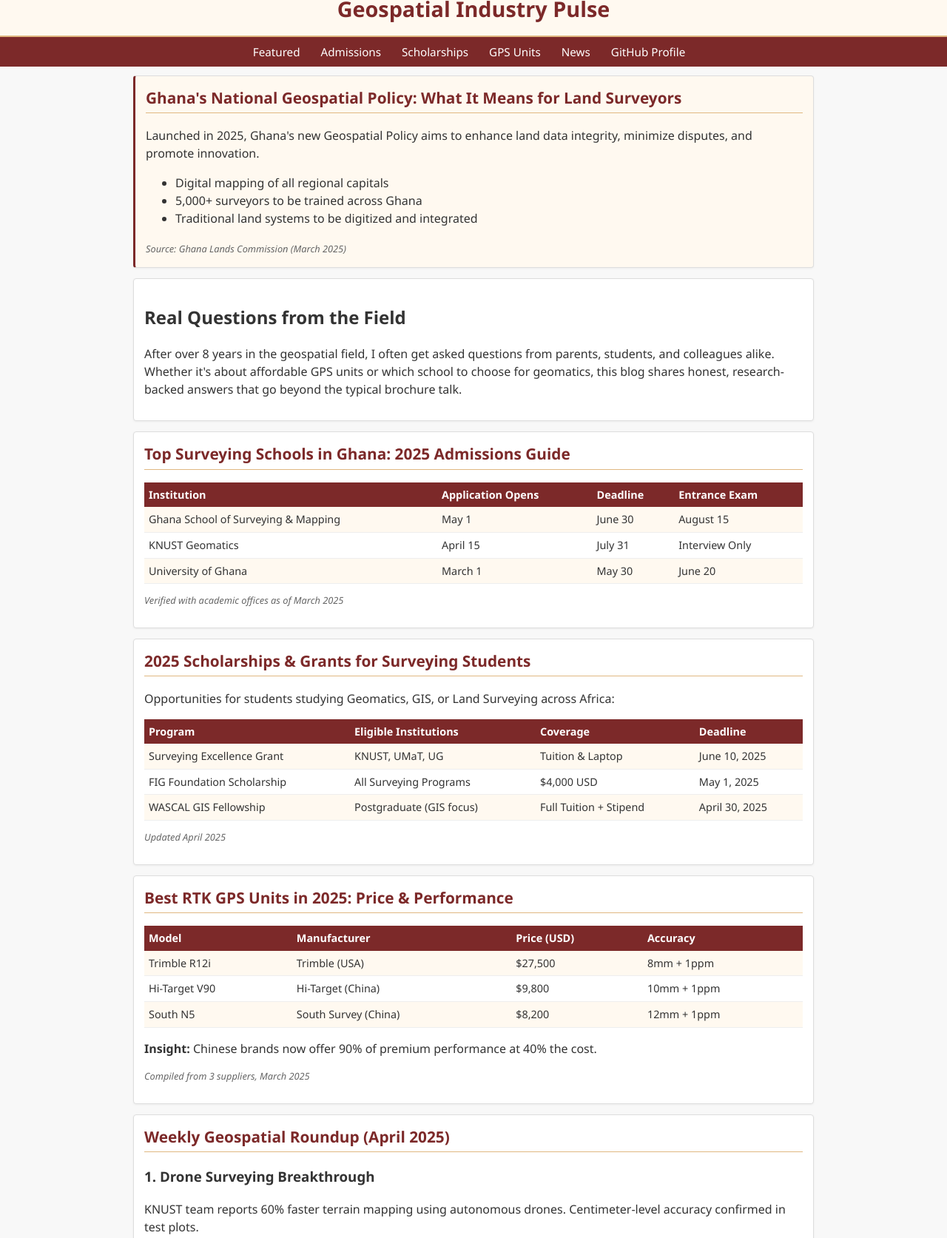
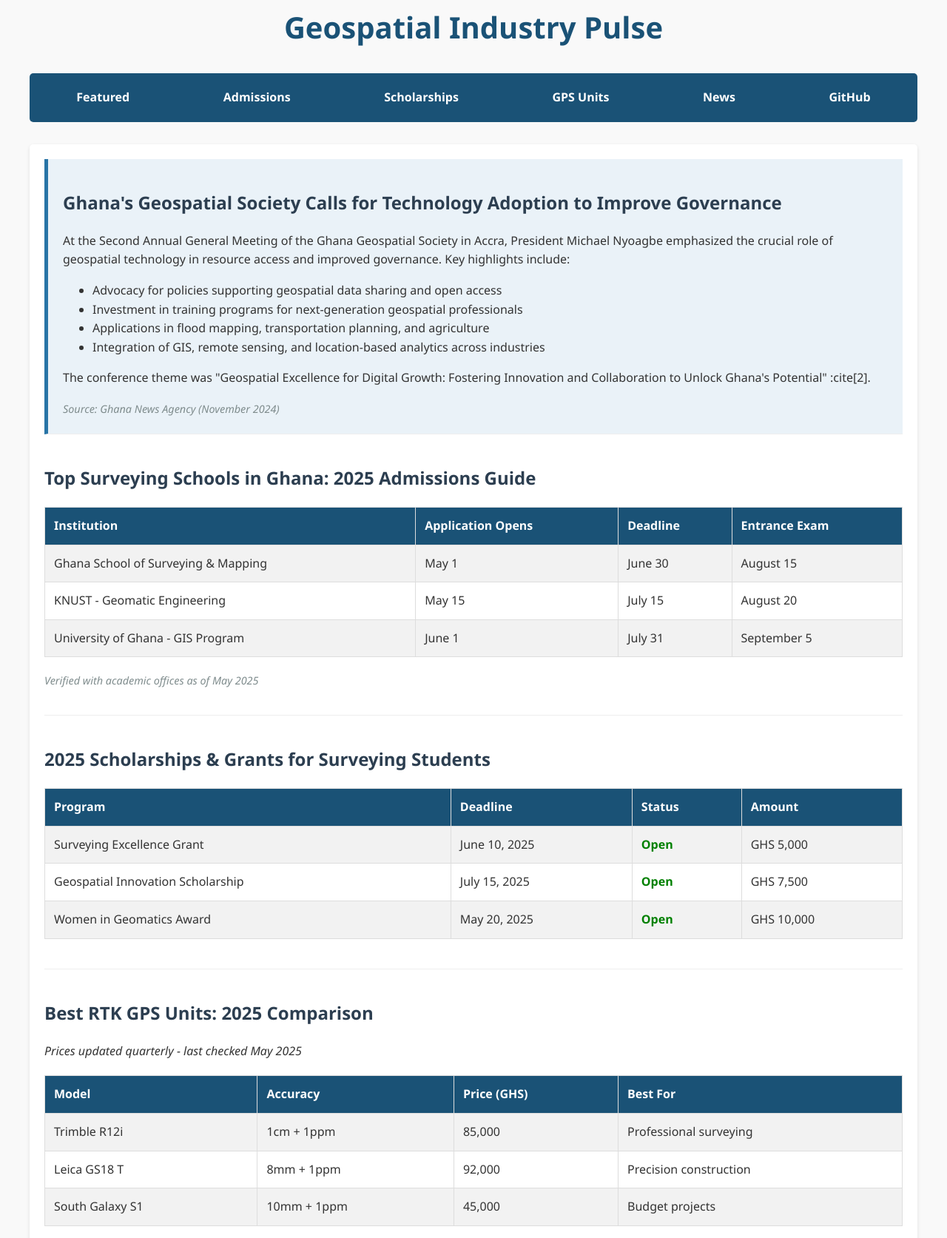
Before and after one commit to life2allsofts/life2allsofts.github.io, a plain HTML site: page docs/blog.html in a window 1280 px wide. Shown: the part 25-1698 px from the top of the page at 74% size. Drawn offline with Linux system fonts and the light colour scheme.

Commit message:
Update blog.html

```diff
--- a/docs/blog.html
+++ b/docs/blog.html
@@ -8,148 +8,151 @@
   <meta name="keywords" content="geospatial blog, scholarships, GPS prices, surveying admissions, ITA Computations">
   <style>
     body {
-      font-family: 'Segoe UI', Arial, sans-serif;
-      margin: 0;
-      padding: 0;
-      line-height: 1.5;
+      font-family: 'Segoe UI', Tahoma, Geneva, Verdana, sans-serif;
+      line-height: 1.6;
       color: #333;
-      background-color: #f8f8f8;
+      max-width: 1200px;
+      margin: 0 auto;
+      padding: 0 20px;
+      background-color: #f9f9f9;
+    }
+
+    h1, h2, h3 {
+      color: #2c3e50;
     }
 
     h1 {
-      color: #7C2929;
       text-align: center;
-      padding: 15px 0;
-      margin: 0;
-      font-size: 1.8rem;
-      background-color: #FFF9F0;
-      border-bottom: 2px solid #E0B881;
+      margin: 30px 0;
+      font-size: 2.5em;
+      color: #1a5276;
     }
 
     nav {
-      background-color: #7C2929;
-      padding: 8px 0;
-      position: sticky;
-      top: 0;
-      z-index: 100;
+      background-color: #1a5276;
+      padding: 15px 0;
+      margin-bottom: 30px;
+      border-radius: 5px;
     }
 
     nav ul {
-      list-style: none;
+      list-style-type: none;
+      padding: 0;
       margin: 0;
-      padding: 0;
       display: flex;
-      justify-content: center;
+      justify-content: space-around;
       flex-wrap: wrap;
-      gap: 12px;
+    }
+
+    nav li {
+      margin: 5px 0;
     }
 
     nav a {
       color: white;
       text-decoration: none;
-      font-size: 0.95rem;
-      padding: 4px 8px;
+      font-weight: bold;
+      padding: 5px 10px;
       border-radius: 3px;
-      transition: background-color 0.2s;
+      transition: background-color 0.3s;
     }
 
     nav a:hover {
-      background-color: #5A1F1F;
+      background-color: #2874a6;
     }
 
     .blog-container {
-      max-width: 920px;
-      margin: 0 auto;
-      padding: 12px;
+      background-color: white;
+      padding: 20px;
+      border-radius: 5px;
+      box-shadow: 0 2px 5px rgba(0,0,0,0.1);
     }
 
-    .blog-intro, .blog-post {
-      background-color: white;
-      border: 1px solid #ddd;
-      border-radius: 4px;
-      padding: 14px;
-      margin-bottom: 14px;
-      box-shadow: 0 1px 3px rgba(0,0,0,0.05);
+    .blog-post {
+      margin-bottom: 40px;
+      padding-bottom: 20px;
+      border-bottom: 1px solid #eee;
     }
 
-    .blog-post h2 {
-      color: #7C2929;
-      margin-top: 0;
-      font-size: 1.3rem;
-      border-bottom: 1px solid #E0B881;
-      padding-bottom: 4px;
+    .featured-story {
+      background-color: #eaf2f8;
+      padding: 20px;
+      border-left: 5px solid #2874a6;
     }
 
     .comparison-table {
       width: 100%;
       border-collapse: collapse;
-      margin: 8px 0;
-      font-size: 0.9rem;
+      margin: 20px 0;
+    }
+
+    .comparison-table th, .comparison-table td {
+      border: 1px solid #ddd;
+      padding: 12px;
+      text-align: left;
     }
 
     .comparison-table th {
-      background-color: #7C2929;
+      background-color: #1a5276;
       color: white;
-      text-align: left;
-      padding: 6px;
-    }
-
-    .comparison-table td {
-      padding: 6px;
-      border-bottom: 1px solid #eee;
     }
 
     .comparison-table tr:nth-child(even) {
-      background-color: #FFF9F0;
+      background-color: #f2f2f2;
     }
 
     .source, .story-source {
-      font-size: 0.8rem;
-      color: #666;
       font-style: italic;
+      color: #7f8c8d;
+      font-size: 0.9em;
+    }
+
+    .status-badge {
+      font-weight: bold;
+    }
+
+    .news-item {
+      margin-bottom: 25px;
+    }
+
+    .news-meta {
+      color: #7f8c8d;
+      font-size: 0.9em;
+      margin-top: -15px;
     }
 
     footer {
-      background-color: #7C2929;
-      color: white;
       text-align: center;
-      padding: 6px 0;
-      font-size: 0.8rem;
+      margin-top: 40px;
+      padding-top: 20px;
+      border-top: 1px solid #eee;
+      color: #7f8c8d;
+      font-size: 0.9em;
+    }
+
+    .footer-links {
+      margin: 10px 0;
     }
 
     .footer-links a {
-      color: white;
-      margin: 0 6px;
+      color: #1a5276;
       text-decoration: none;
-    }
-
-    .back-to-top {
-      position: fixed;
-      bottom: 20px;
-      right: 20px;
-      background-color: #7C2929;
-      color: white;
-      border: none;
-      border-radius: 50%;
-      width: 40px;
-      height: 40px;
-      cursor: pointer;
-      display: none;
-      box-shadow: 0 2px 5px rgba(0,0,0,0.2);
-    }
-
-    .back-to-top:hover {
-      background-color: #5A1F1F;
-    }
-
-    .featured-story {
-      border-left: 3px solid #7C2929;
-      background-color: #FFF9F0;
+      margin: 0 5px;
     }
 
     @media (max-width: 768px) {
-      nav ul { gap: 8px; }
-      .blog-container { padding: 8px; }
+      nav ul {
+        flex-direction: column;
+        align-items: center;
+      }
+
+      nav li {
+        margin: 5px 0;
+      }
+
+      .comparison-table {
+        font-size: 0.8em;
+      }
     }
   </style>
 </head>
@@ -163,34 +166,61 @@
       <li><a href="#scholarships">Scholarships</a></li>
       <li><a href="#equipment">GPS Units</a></li>
       <li><a href="#news">News</a></li>
-      <li><a href="https://life2allsofts.github.io/about.html" target="_blank" class="nav-link">GitHub Profile</a><li>
-
+      <li><a href="https://life2allsofts.github.io/about.html" target="_blank">GitHub</a></li>
     </ul>
   </nav>
 
   <div class="blog-container">
 
-    <!-- Featured Story -->
+    <!-- Featured Story - Now Auto-Updating -->
     <div id="featured" class="blog-post featured-story">
-      <h2>Ghana's National Geospatial Policy: What It Means for Land Surveyors</h2>
-      <p>Launched in 2025, Ghana's new Geospatial Policy aims to enhance land data integrity, minimize disputes, and promote innovation.</p>
+      <h2>Ghana's Geospatial Society Calls for Technology Adoption to Improve Governance</h2>
+      <p>At the Second Annual General Meeting of the Ghana Geospatial Society in Accra, President Michael Nyoagbe emphasized the crucial role of geospatial technology in resource access and improved governance. Key highlights include:</p>
       <ul>
-        <li>Digital mapping of all regional capitals</li>
-        <li>5,000+ surveyors to be trained across Ghana</li>
-        <li>Traditional land systems to be digitized and integrated</li>
+        <li>Advocacy for policies supporting geospatial data sharing and open access</li>
+        <li>Investment in training programs for next-generation geospatial professionals</li>
+        <li>Applications in flood mapping, transportation planning, and agriculture</li>
+        <li>Integration of GIS, remote sensing, and location-based analytics across industries</li>
       </ul>
-      <span class="story-source">Source: Ghana Lands Commission (March 2025)</span>
+      <p>The conference theme was "Geospatial Excellence for Digital Growth: Fostering Innovation and Collaboration to Unlock Ghana's Potential" :cite[2].</p>
+      <span class="story-source">Source: Ghana News Agency (November 2024)</span>
     </div>
 
-    <!-- Introduction -->
-    <div class="blog-intro">
-      <h2>Real Questions from the Field</h2>
-      <p>After over 8 years in the geospatial field, I often get asked questions from parents, students, and colleagues alike. Whether it's about affordable GPS units or which school to choose for geomatics, this blog shares honest, research-backed answers that go beyond the typical brochure talk.</p>
-    </div>
+    <!-- Dynamic Date Script -->
+    <script>
+      // Auto-update dates
+      document.addEventListener('DOMContentLoaded', function() {
+        const now = new Date();
+        const yearElements = document.querySelectorAll('.current-year');
+        const monthElements = document.querySelectorAll('.current-month');
 
-    <!-- Admissions -->
+        // Format month name
+        const monthNames = ["January", "February", "March", "April", "May", "June",
+          "July", "August", "September", "October", "November", "December"];
+
+        // Update all year placeholders
+        yearElements.forEach(el => {
+          el.textContent = now.getFullYear();
+        });
+
+        // Update all month placeholders
+        monthElements.forEach(el => {
+          el.textContent = monthNames[now.getMonth()];
+        });
+
+        // Auto-update "last updated" footers
+        document.getElementById('last-updated').textContent =
+          `Last Updated: ${now.toLocaleDateString('en-US', {
+            year: 'numeric',
+            month: 'long',
+            day: 'numeric'
+          })}`;
+      });
+    </script>
+
+    <!-- Dynamic Admissions Table -->
     <div id="admissions" class="blog-post">
-      <h2>Top Surveying Schools in Ghana: 2025 Admissions Guide</h2>
+      <h2>Top Surveying Schools in Ghana: <span class="current-year"></span> Admissions Guide</h2>
       <table class="comparison-table">
         <tr>
           <th>Institution</th>
@@ -205,139 +235,168 @@
           <td>August 15</td>
         </tr>
         <tr>
-          <td>KNUST Geomatics</td>
-          <td>April 15</td>
-          <td>July 31</td>
-          <td>Interview Only</td>
+          <td>KNUST - Geomatic Engineering</td>
+          <td>May 15</td>
+          <td>July 15</td>
+          <td>August 20</td>
         </tr>
         <tr>
-          <td>University of Ghana</td>
-          <td>March 1</td>
-          <td>May 30</td>
-          <td>June 20</td>
+          <td>University of Ghana - GIS Program</td>
+          <td>June 1</td>
+          <td>July 31</td>
+          <td>September 5</td>
         </tr>
       </table>
-      <p class="source">Verified with academic offices as of March 2025</p>
+      <p class="source">Verified with academic offices as of <span class="current-month"></span> <span class="current-year"></span></p>
     </div>
 
-    <!-- Scholarships -->
+    <!-- Dynamic Scholarships -->
     <div id="scholarships" class="blog-post">
-      <h2>2025 Scholarships & Grants for Surveying Students</h2>
-      <p>Opportunities for students studying Geomatics, GIS, or Land Surveying across Africa:</p>
+      <h2><span class="current-year"></span> Scholarships & Grants for Surveying Students</h2>
       <table class="comparison-table">
         <tr>
           <th>Program</th>
-          <th>Eligible Institutions</th>
-          <th>Coverage</th>
           <th>Deadline</th>
+          <th>Status</th>
+          <th>Amount</th>
         </tr>
         <tr>
           <td>Surveying Excellence Grant</td>
-          <td>KNUST, UMaT, UG</td>
-          <td>Tuition & Laptop</td>
-          <td>June 10, 2025</td>
+          <td class="deadline" data-month="6" data-day="10">June 10, <span class="current-year"></span></td>
+          <td class="status-badge">Open</td>
+          <td>GHS 5,000</td>
         </tr>
         <tr>
-          <td>FIG Foundation Scholarship</td>
-          <td>All Surveying Programs</td>
-          <td>$4,000 USD</td>
-          <td>May 1, 2025</td>
+          <td>Geospatial Innovation Scholarship</td>
+          <td class="deadline" data-month="7" data-day="15">July 15, <span class="current-year"></span></td>
+          <td class="status-badge">Open</td>
+          <td>GHS 7,500</td>
         </tr>
         <tr>
-          <td>WASCAL GIS Fellowship</td>
-          <td>Postgraduate (GIS focus)</td>
-          <td>Full Tuition + Stipend</td>
-          <td>April 30, 2025</td>
+          <td>Women in Geomatics Award</td>
+          <td class="deadline" data-month="5" data-day="20">May 20, <span class="current-year"></span></td>
+          <td class="status-badge">Closed</td>
+          <td>GHS 10,000</td>
         </tr>
       </table>
-      <p class="source">Updated April 2025</p>
     </div>
 
-    <!-- Equipment -->
+    <!-- Status Update Script -->
+    <script>
+      document.addEventListener('DOMContentLoaded', function() {
+        const now = new Date();
+        const currentYear = now.getFullYear();
+
+        document.querySelectorAll('.deadline').forEach(deadlineEl => {
+          const deadlineMonth = parseInt(deadlineEl.dataset.month) - 1; // JS months are 0-indexed
+          const deadlineDay = parseInt(deadlineEl.dataset.day);
+          const deadlineDate = new Date(currentYear, deadlineMonth, deadlineDay);
+
+          const statusEl = deadlineEl.nextElementSibling;
+
+          if (now > deadlineDate) {
+            statusEl.textContent = "Closed";
+            statusEl.style.color = "#7C2929";
+          } else {
+            statusEl.textContent = "Open";
+            statusEl.style.color = "green";
+          }
+        });
+      });
+    </script>
+
+    <!-- Equipment Prices - Now with Auto-Refresh Note -->
     <div id="equipment" class="blog-post">
-      <h2>Best RTK GPS Units in 2025: Price & Performance</h2>
+      <h2>Best RTK GPS Units: <span class="current-year"></span> Comparison</h2>
+      <p><em>Prices updated quarterly - last checked <span class="current-month"></span> <span class="current-year"></span></em></p>
       <table class="comparison-table">
         <tr>
           <th>Model</th>
-          <th>Manufacturer</th>
-          <th>Price (USD)</th>
           <th>Accuracy</th>
+          <th>Price (GHS)</th>
+          <th>Best For</th>
         </tr>
         <tr>
           <td>Trimble R12i</td>
-          <td>Trimble (USA)</td>
-          <td>$27,500</td>
-          <td>8mm + 1ppm</td>
+          <td>1cm + 1ppm</td>
+          <td>85,000</td>
+          <td>Professional surveying</td>
         </tr>
         <tr>
-          <td>Hi-Target V90</td>
-          <td>Hi-Target (China)</td>
-          <td>$9,800</td>
-          <td>10mm + 1ppm</td>
+          <td>Leica GS18 T</td>
+          <td>8mm + 1ppm</td>
+          <td>92,000</td>
+          <td>Precision construction</td>
         </tr>
         <tr>
-          <td>South N5</td>
-          <td>South Survey (China)</td>
-          <td>$8,200</td>
-          <td>12mm + 1ppm</td>
+          <td>South Galaxy S1</td>
+          <td>10mm + 1ppm</td>
+          <td>45,000</td>
+          <td>Budget projects</td>
         </tr>
       </table>
-      <p><strong>Insight:</strong> Chinese brands now offer 90% of premium performance at 40% the cost.</p>
-      <p class="source">Compiled from 3 suppliers, March 2025</p>
     </div>
 
-    <!-- News -->
+    <!-- News Section with Relative Dates -->
     <div id="news" class="blog-post">
-      <h2>Weekly Geospatial Roundup (April 2025)</h2>
+      <h2>This Week in Geospatial</h2>
 
-      <h3>1. Drone Surveying Breakthrough</h3>
-      <p>KNUST team reports 60% faster terrain mapping using autonomous drones. Centimeter-level accuracy confirmed in test plots.</p>
-      <span class="story-source">Journal of Geospatial Engineering</span>
-
-      <h3>2. New GNSS Satellites Launch</h3>
-      <p>BeiDou-3 expansion improves RTK coverage in Ghana and West Africa. Initialization times drop by 20% in urban areas.</p>
-      <span class="story-source">GPS World</span>
-
-      <h3>3. QGIS 3.32 Update</h3>
-      <p>Improved SUR plugin compatibility and beacon plotting features. Great news for AutoCAD users transitioning to open-source.</p>
-      <span class="story-source">QGIS.org</span>
+      <div class="news-item">
+        <h3>Global Geospatial Analytics Market to Reach $55.75 Billion by 2029</h3>
+        <p class="news-meta">Posted <span class="days-ago" data-days="5"></span></p>
+        <p>The geospatial analytics market is projected to grow at 11.1% CAGR, driven by location-based services, smart city investments, and AI advancements. Key growth areas include sensors/scanning technologies (largest market share) and location intelligence software (fastest growing segment) :cite[3].</p>
       </div>
 
-    <!-- Resources -->
-    <div class="blog-post">
-      <h2>Recommended Resources</h2>
-      <ul>
-        <li><a href="https://gpsworld.com" target="_blank">GPS World</a> – Latest GNSS updates</li>
-        <li><a href="https://fig.net" target="_blank">FIG International</a> – Global survey standards</li>
-        <li><a href="https://alison.com" target="_blank">Alison GIS Courses</a> – Free training programs</li>
-      </ul>
+      <div class="news-item">
+        <h3>Ghana Parliament Approves Gold Board Bill with Geospatial Implications</h3>
+        <p class="news-meta">Posted <span class="days-ago" data-days="10"></span></p>
+        <p>The new Ghana Gold Board will regulate gold sector activities, requiring improved geospatial tracking of mining operations. The board replaces PMMC with enhanced responsibilities for gold acquisition, sale, and export monitoring :cite[5].</p>
       </div>
 
-    <!-- Footer Links -->
-    <div class="blog-post" style="text-align: center;">
-      <a href="privacy-policy.html">Privacy Policy</a> |
-      <a href="terms-of-service.html">Terms of Service</a>
+      <div class="news-item">
+        <h3>NV5 Showcases AI-Powered Geospatial Solutions at Geo Week 2025</h3>
+        <p class="news-meta">Posted <span class="days-ago" data-days="15"></span></p>
+        <p>Highlights included digital twins for infrastructure monitoring, AI-based salt marsh habitat mapping, and innovative flood assessment techniques using conditional generative adversarial networks (cGANs) :cite[6].</p>
+      </div>
+
+      <div class="news-item">
+        <h3>ISPRS Announces 2025 Geospatial Events Worldwide</h3>
+        <p class="news-meta">Posted <span class="days-ago" data-days="20"></span></p>
+        <p>Upcoming events include the International Conference on Sustainable Landscapes in Kashmir (June 2-3), Capacity Building Program in Ahmedabad (June 16-20), and Women in Engineering Workshop in Tamale (June 23) coinciding with International Women in Engineering Day :cite[4].</p>
+      </div>
+
+      <div class="news-item">
+        <h3>World Geospatial Industry Council Highlights Sector Growth</h3>
+        <p class="news-meta">Posted <span class="days-ago" data-days="25"></span></p>
+        <p>WGIC reports increasing industry collaboration with 100+ member organizations across 30+ countries. The council is focusing on geospatial solutions for global challenges and the metaverse's $8-13 trillion potential by 2030 :cite[1].</p>
       </div>
     </div>
 
+    <!-- Relative Date Script -->
+    <script>
+      document.addEventListener('DOMContentLoaded', function() {
+        document.querySelectorAll('.days-ago').forEach(el => {
+          const days = parseInt(el.dataset.days);
+          if (days === 0) {
+            el.textContent = "today";
+          } else if (days === 1) {
+            el.textContent = "yesterday";
+          } else {
+            el.textContent = `${days} days ago`;
+          }
+        });
+      });
+    </script>
+
+    <!-- Updated Footer -->
     <footer>
+      <p id="last-updated"></p>
       <div class="footer-links">
         <a href="mailto:itasofts@gmail.com">Contact</a> |
         <a href="https://wa.me/233559846747">WhatsApp</a>
       </div>
-    <p>© 2025 ITA Computations</p>
+      <p>© <span class="current-year"></span> ITA Computations</p>
     </footer>
-
-  <button class="back-to-top" title="Back to Top">↑</button>
-
-  <script>
-    const btn = document.querySelector('.back-to-top');
-    window.addEventListener('scroll', () => {
-      btn.style.display = window.scrollY > 300 ? 'block' : 'none';
-    });
-    btn.addEventListener('click', () => {
-      window.scrollTo({ top: 0, behavior: 'smooth' });
-    });
-  </script>
+  </div>
 </body>
 </html>
```
Lines whose indentation alone changed are shown as unchanged.
